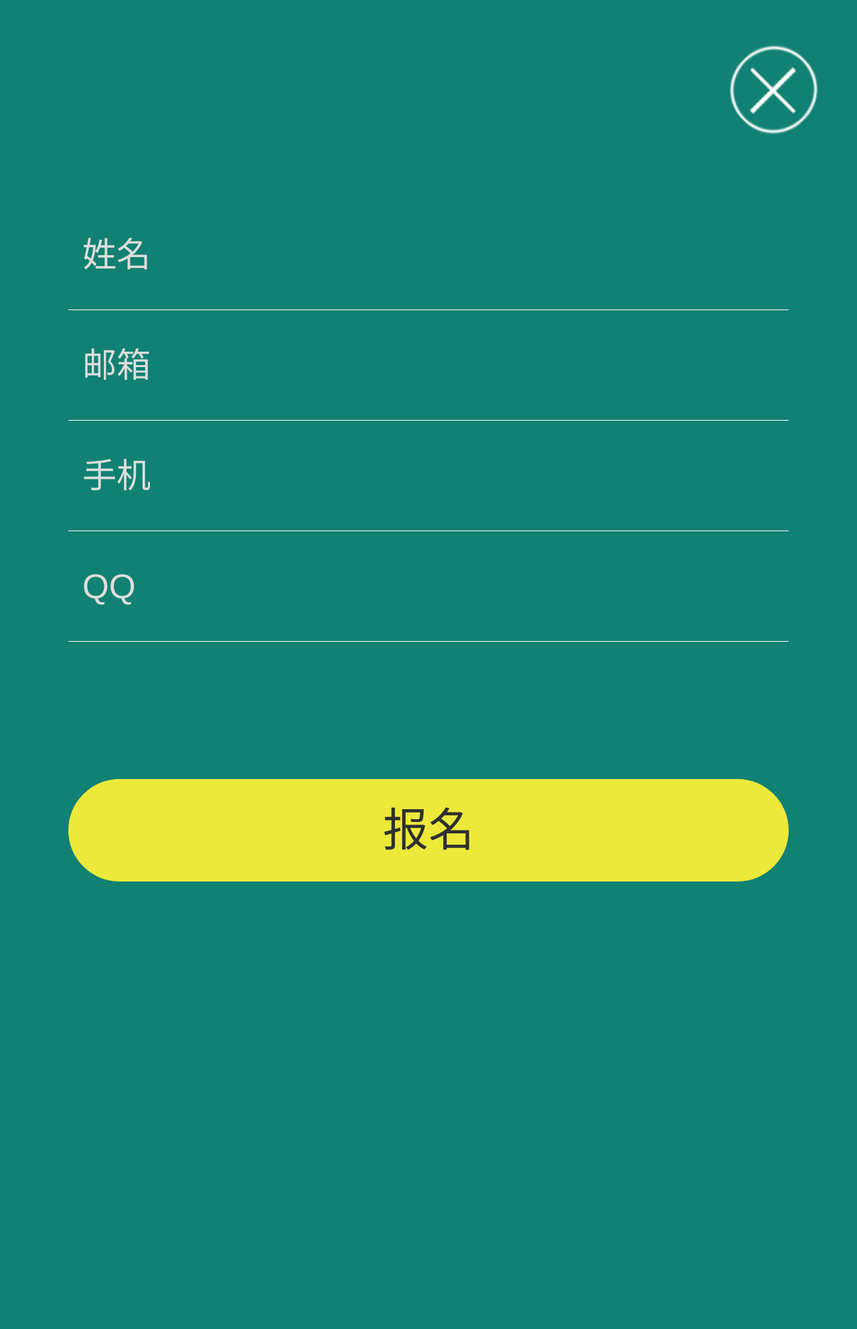
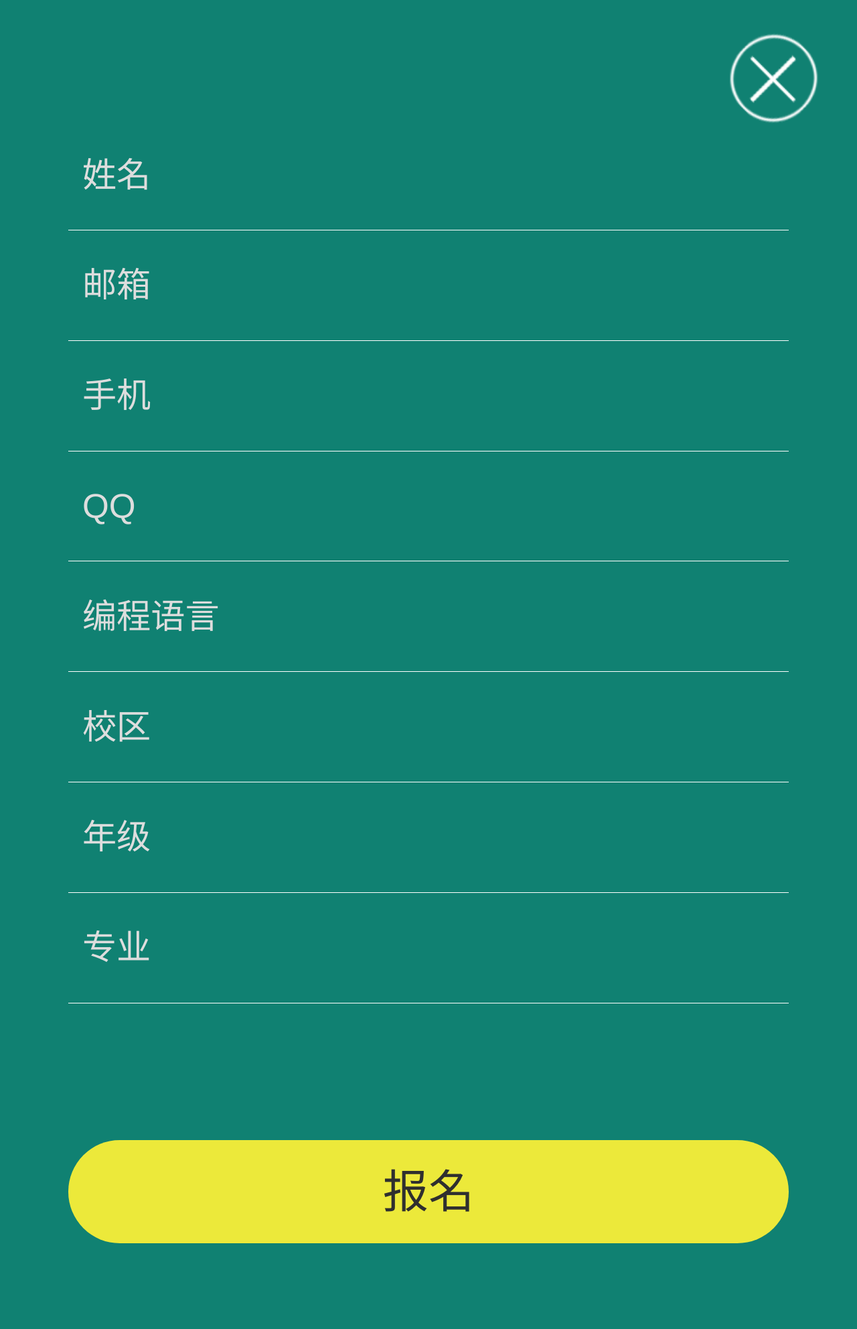
Before and after one commit to FlyingBugger/hacker_earth_activity, a Django app: template register_site/templates/signup.html in a window 1280 px wide. Shown: the whole page at 67% size. Before the commit the page ends 1316 px from the top, so only its background shows below. Run offline with Django 3.2, Linux system fonts and the light colour scheme; the template is opened without the code that fills it, so the values that code supplies are empty; some libraries are stand-ins or nearby versions.

Commit message:
添加提交内容

```diff
--- a/register_site/static/css/common.css
+++ b/register_site/static/css/common.css
@@ -260,7 +260,7 @@ div.cutoff {
 }
 
 .form-container {
-	margin-top: 100px;
+	margin-top: 30px;
 	padding: 10%;
 }
 
@@ -337,7 +337,7 @@ form.form-container > button {
 	color: #fff;
 	position: absolute;
 	right: 100px;
-	top: 30px;
+	top: 20px;
 	width: 20px;
 
 
--- a/register_site/templates/signup.html
+++ b/register_site/templates/signup.html
@@ -16,6 +16,14 @@
 
 	<input class="col-xs-12" name='qq' placeholder="QQ"></input>
 
+	<input class="col-xs-12" name='language' placeholder="编程语言"></input>
+
+	<input class="col-xs-12" name='campus' placeholder="校区"></input>
+
+	<input class="col-xs-12" name='grade' placeholder="年级"></input>
+
+	<input class="col-xs-12" name='major' placeholder="专业"></input>
+
 	<button class="submit" type='submit'>报名</button>
 
 	<p class="msg">报名成功!</p>
```
